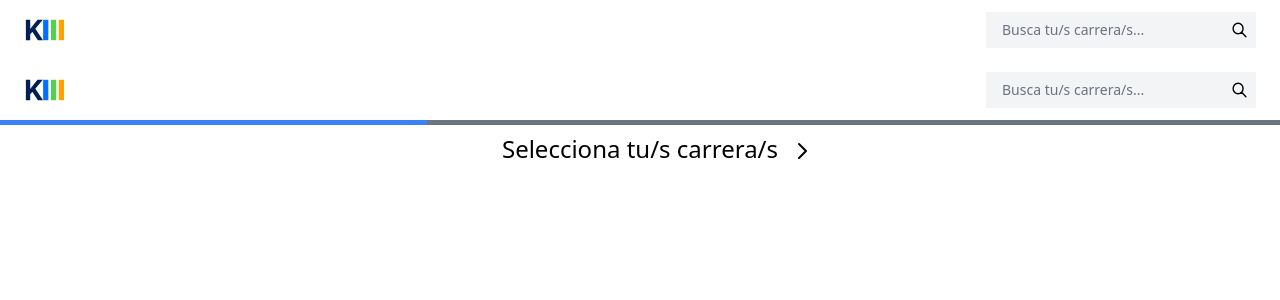
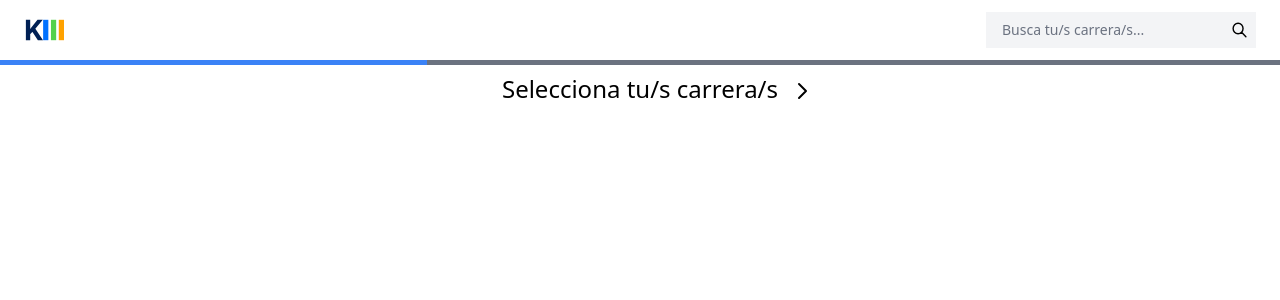
Before and after one commit to yzhuye/kronario-next, a Next.js app: page / in a window 1280 px wide. Shown: the top 300 px of the page. Built offline with nearby package versions, Linux system fonts and the light colour scheme.

Commit message:
actualizacion 6

```diff
--- a/src/app/page.tsx
+++ b/src/app/page.tsx
@@ -20,7 +20,6 @@ const Home = () => {
   return (
 
     <>{splashState ? <SplashScreen /> : <>
-    <Menu type="search"  text="Busca tu/s carrera/s..."  />
     <Menu type="search"  text="Busca tu/s carrera/s..."  /><ColoredProgressBar progress={1} />
     <ArrowNav direction="left" rightUrl="/subjects" centerText="Selecciona tu/s carrera/s" /></> }
     </>
```
